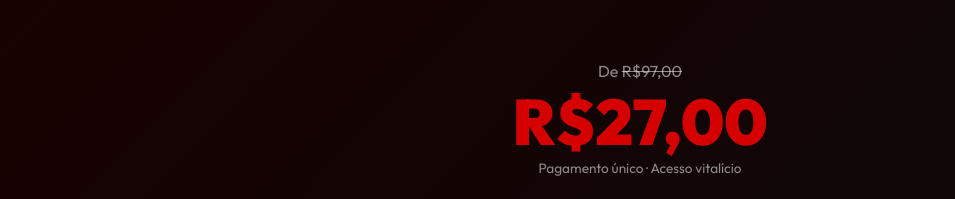
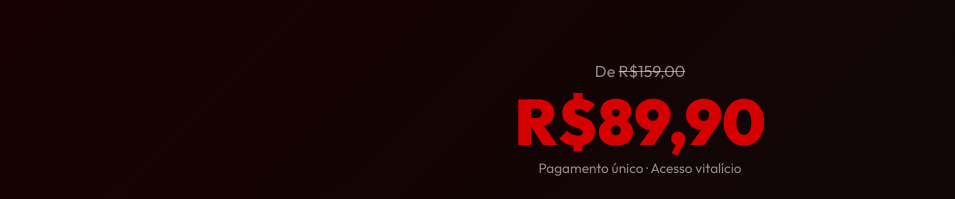
Before and after one commit to Glauberads/relacionamento, a plain HTML site: page index.html in a window 1280 px wide. Shown: the part 4643-4842 px from the top of the page, without its empty margins (0-955 px from the left). Drawn offline with Linux system fonts and the light colour scheme.

Commit message:
update price to 89,90

```diff
--- a/index.html
+++ b/index.html
@@ -270,8 +270,8 @@
         <div class="offer-badge">🔥 OFERTA DE LANÇAMENTO</div>
         <h2 class="section-title">Acesso Completo ao Método</h2>
         <div class="price-wrap">
-          <span class="price-from">De <del>R$97,00</del></span>
-          <span class="price-main">R$27,00</span>
+          <span class="price-from">De <del>R$159,00</del></span>
+          <span class="price-main">R$89,90</span>
           <span class="price-label">Pagamento único · Acesso vitalício</span>
         </div>
         <ul class="offer-features">
```
